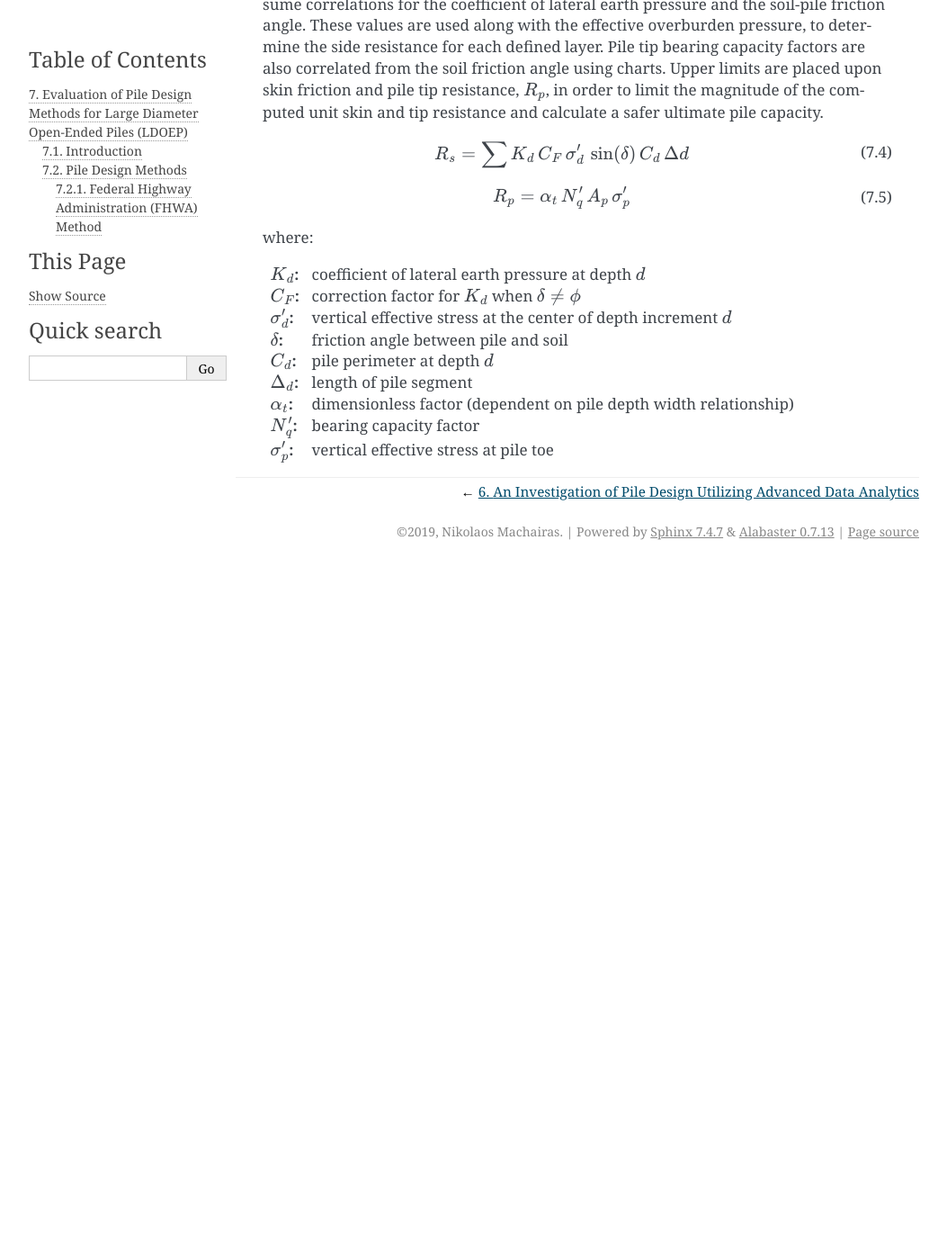
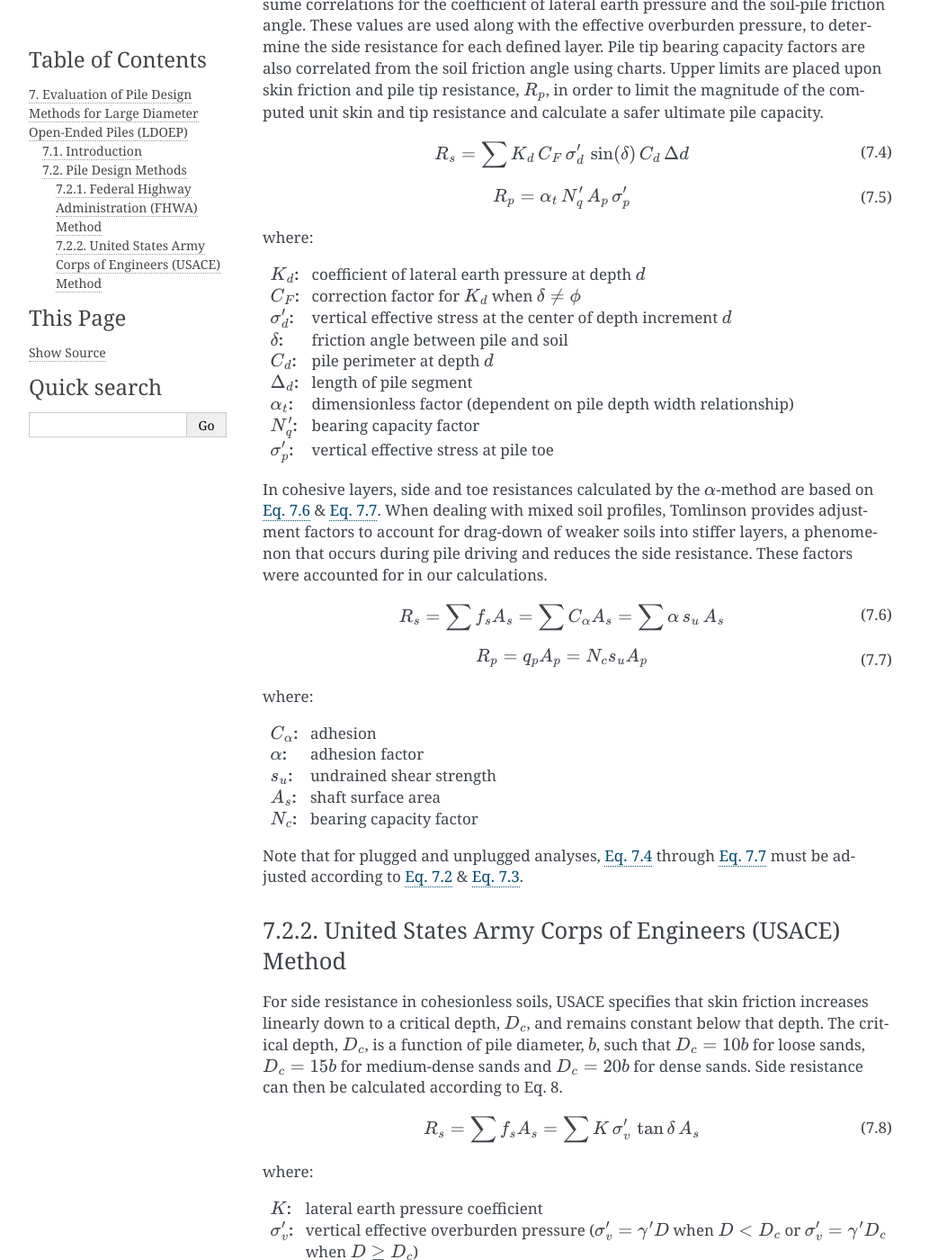
Before and after one commit to nickmachairas/doctorate, a Sphinx documentation site: the page built from docs/p3-ldoep-calc/ldoep_calc_paper.rst, in a window 1280 px wide and 1400 px high, scrolled down 4283 px. Shown: the whole window at 90% size, without its empty margins (118-1171 px from the left). Built offline with Sphinx 7.4.7, drawn with Linux system fonts in a browser that asks for light colours; before the commit the page ends 4913 px from its top, so only the background shows below that; some of the changed text lies outside the part shown.

Commit message:
saving progress

```diff
--- a/docs/conf.py
+++ b/docs/conf.py
@@ -116,6 +116,8 @@ latex_elements = {
         \AfterEndEnvironment{longtable}{\end{singlespace}}
         \BeforeBeginEnvironment{tabulary}{\begin{singlespace}\footnotesize}
         \AfterEndEnvironment{tabulary}{\end{singlespace}}
+        \BeforeBeginEnvironment{tabular}{\begin{singlespace}\footnotesize}
+        \AfterEndEnvironment{tabular}{\end{singlespace}}
 
         %% reduce spacing for itemize
         \usepackage{enumitem}
@@ -173,10 +175,24 @@ latex_elements = {
 
         \end{titlepage}
 
-        \clearpage
 
-        \clearpage
         \pagenumbering{roman}
+
+        \newpage
+            \chapter*{Committee signature page}
+
+        \newpage
+            \chapter*{Vita}
+
+        \newpage
+            \chapter*{Acknowledgements}
+
+        \newpage
+            \chapter*{Dedication Page}
+
+        \newpage
+            \chapter*{Abstract}
+
         \tableofcontents
         \cleardoublepage
         \addcontentsline{toc}{chapter}{\listfigurename}
--- a/docs/p3-ldoep-calc/ldoep_calc_paper.rst
+++ b/docs/p3-ldoep-calc/ldoep_calc_paper.rst
@@ -146,3 +146,111 @@ where:
 :|a_t|: dimensionless factor (dependent on pile depth width relationship)
 :|N_q|: bearing capacity factor
 :|s_p|: vertical effective stress at pile toe
+
+
+
+In cohesive layers, side and toe resistances calculated by the :math:`\alpha`-method are based on :eq:`ldoep_calc_eq6` & :eq:`ldoep_calc_eq7`. When dealing with mixed soil profiles, Tomlinson provides adjustment factors to account for drag-down of weaker soils into stiffer layers, a phenomenon that occurs during pile driving and reduces the side resistance. These factors were accounted for in our calculations.
+
+
+
+.. math::
+   :label: ldoep_calc_eq6
+
+   R_s = \sum f_s A_s = \sum C_\alpha A_s = \sum \alpha \, s_u \, A_s
+
+
+.. math::
+   :label: ldoep_calc_eq7
+
+   R_p = q_p A_p = N_c s_u A_p
+
+
+
+where:
+
+.. |C_a| replace:: :math:`C_\alpha`
+.. |alpha| replace:: :math:`\alpha`
+.. |s_u| replace:: :math:`s_u`
+.. |N_c| replace:: :math:`N_c`
+
+:|C_a|: adhesion
+:|alpha|: adhesion factor
+:|s_U|: undrained shear strength
+:|A_s|: shaft surface area
+:|N_c|: bearing capacity factor
+
+
+Note that for plugged and unplugged analyses, :eq:`ldoep_calc_eq4` through :eq:`ldoep_calc_eq7` must be adjusted according to :eq:`ldoep_calc_eq2` & :eq:`ldoep_calc_eq3`.
+
+
+
+United States Army Corps of Engineers (USACE) Method
+====================================================
+
+For side resistance in cohesionless soils, USACE specifies that skin friction increases linearly down to a critical depth, :math:`D_c`, and remains constant below that depth. The critical depth, :math:`D_c`, is a function of pile diameter, :math:`b`, such that :math:`D_c = 10b` for loose sands, :math:`D_c = 15b` for medium-dense sands and :math:`D_c = 20b` for dense sands. Side resistance can then be calculated according to Eq. 8.
+
+
+.. math::
+   :label: ldoep_calc_eq8
+
+   R_s = \sum f_s A_s = \sum K \, \sigma'_v \, \tan \delta \, A_s
+
+
+where:
+
+.. |K| replace:: :math:`K`
+.. |s_v| replace:: :math:`\sigma'_v`
+.. |gamma_p| replace:: :math:`\gamma'`
+.. |D| replace:: :math:`D`
+
+:|K|: lateral earth pressure coefficient
+:|s_v|: vertical effective overburden pressure (:math:`\sigma'_v = \gamma' D` when :math:`D<D_c` or :math:`\sigma'_v = \gamma' D_c` when :math:`D \geq D_c`)
+:|delta|: angle of friction between pile and soil (from :ref:`USACE, 1991 <USACE1991>`)
+:|gamma_p|: effective unit weight of soil
+:|D|: depth along the pile
+
+
+For toe resistance in cohesionless soils, the same critical depth relationship as for skin friction can be used. Toe resistance can then be calculated according to :eq:`ldoep_calc_eq9`.
+
+
+.. math::
+   :label: ldoep_calc_eq9
+
+   R_p = q_p A_p = \sigma'_v \, N_q \, A_p
+
+
+where:
+
+:|s_v|: vertical effective overburden pressure (:math:`\sigma'_v = \gamma' D` when :math:`D<D_c` or :math:`\sigma'_v = \gamma' D_c` when :math:`D \geq D_c`)
+:|N_q|: bearing capacity factor (from :ref:`Terzaghi and Peck, 1967 <Terzaghi1967>`)
+
+
+For side resistance in cohesive soils, the USACE method is largely similar to the :math:`\alpha`-method in that resistance is due to the adhesion of the cohesive material to the side of the pile and is calculated according to :eq:`ldoep_calc_eq10`.
+
+
+.. math::
+   :label: ldoep_calc_eq10
+
+   R_s = \sum f_s A_s = \sum c_a \, A_s = \sum \alpha \, s_u \, A_s
+
+
+where:
+
+:|C_a|: adhesion between pile and cohesive soil
+:|alpha|: adhesion factor (from :ref:`USACE, 1991 <USACE1991>`)
+
+
+Toe resistance in cohesive soils is calculated by USACE according to :eq:`ldoep_calc_eq11`.
+
+
+.. math::
+   :label: ldoep_calc_eq11
+
+   R_p = q_p A_p = 9 \, s_u \, A_p
+
+where:
+
+:|s_u|: undrained shear strength at pile toe, normally the average over a depth of two pile diameters below the toe
+
+
+Note that for plugged and unplugged analyses, :eq:`ldoep_calc_eq8` through :eq:`ldoep_calc_eq11` must be adjusted according to :eq:`ldoep_calc_eq2` & :eq:`ldoep_calc_eq3`.
--- a/docs/references.rst
+++ b/docs/references.rst
@@ -242,6 +242,10 @@ Smola, A. J., and Schölkopf, B. (2004). "A tutorial on support vector regressio
 
 Tavera, E., Rix, G., Burnworth, G., and Jung, J. (2016). *Calibration of Region-Specific Gates Pile Driving Formula for LRFD*. Louisiana Department of Transportation and Development. `<https://rosap.ntl.bts.gov/view/dot/30895>`_
 
+.. _Terzaghi1967:
+
+Terzaghi, K. and Peck, R. B. *Soil Mechanics in Engineering Practice*. New York, Wiley. 1967
+
 .. _Tomlinson1957:
 
 Tomlinson, M. J. (1957), "The Adhesion of Piles in Clay Soils", *Proc., Fourth International Conference on Soil Mechanics and Foundation Engineering*, Thomas Telford Ltd., London, Vol. 2, pp. 66-71.
```
Also changed, not shown: docs/1-intro/_intro.rst (+7 -3 lines), docs/index.rst (+29 -28 lines).
